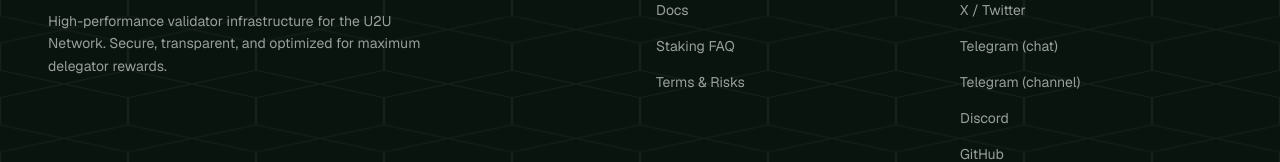
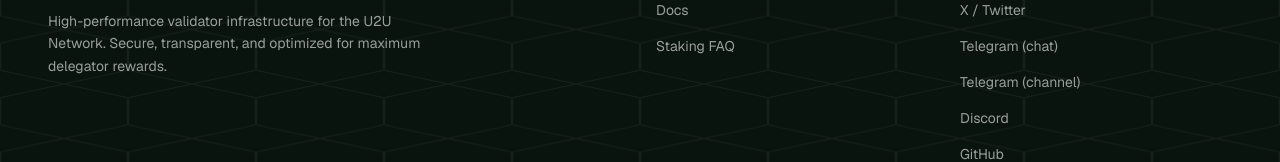
Before and after one commit to dev573/asia-validator-website, a Next.js app: page / in a window 1280 px wide. Shown: the part 5758-5920 px from the top of the page. Built offline with nearby package versions, Linux system fonts and the light colour scheme; no server answers.

Commit message:
feat(footer): update resource links for Docs and Staking FAQ

```diff
--- a/components/footer.tsx
+++ b/components/footer.tsx
@@ -5,9 +5,8 @@ import { AnimateOnScroll } from "./animate-on-scroll"
 
 const footerLinks = {
   resources: [
-    { label: "Docs", href: "#" },
-    { label: "Staking FAQ", href: "#" },
-    { label: "Terms & Risks", href: "#" },
+    { label: "Docs", href: "https://docs.u2u.xyz/" },
+    { label: "Staking FAQ", href: "https://docs.u2u.xyz/services/staking/faq" },
   ],
   social: [
     { label: "X / Twitter", href: "https://x.com/u2u_xyz" },
```
